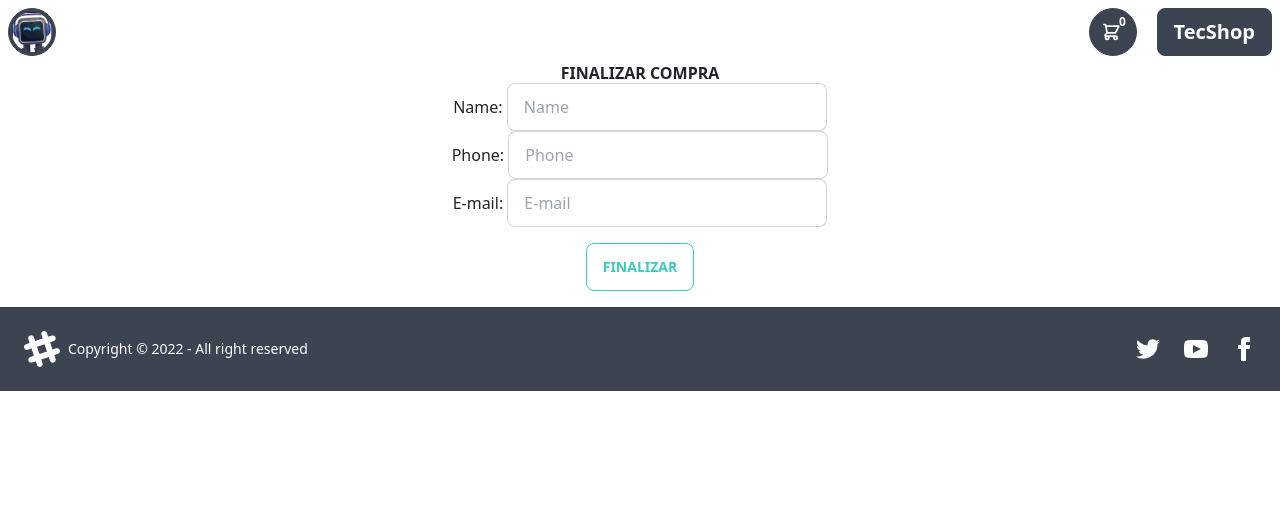
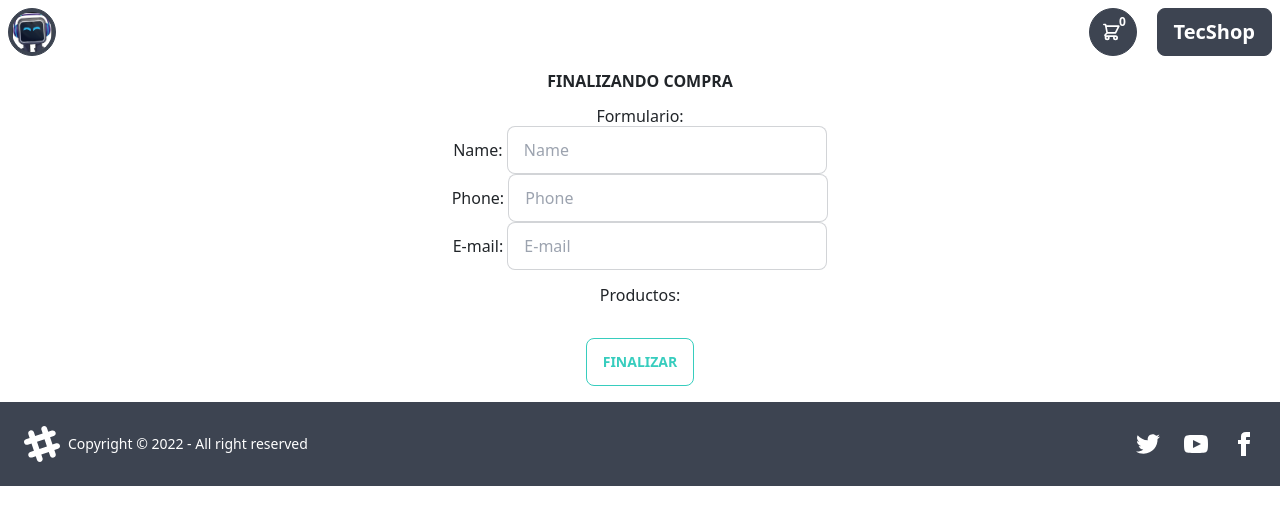
Before and after one commit to lualoman/JS-CoderHouse-Alomar, a React (Create React App) app: page /order in a window 1280 px wide. Shown: the top 524 px of the page. Built offline with nearby package versions, Linux system fonts and the light colour scheme.

Commit message:
firebase II part4

```diff
--- a/src/components/Cart.js
+++ b/src/components/Cart.js
@@ -22,7 +22,7 @@ const Cart = () => {
             <button className="btn btn-outline btn-error m-2" onClick={() => removeList()}>Eliminar todo</button>
 
             <div className='m-3'>
-                <button className='btn btn-outline btn-accent'><Link to='/order'>FINALIZAR ORDEN DE COMPRA</Link></button>
+            <Link to='/order'><button className='btn btn-outline btn-accent'>FINALIZAR ORDEN DE COMPRA</button></Link>
             </div>
 
             </div>
--- a/src/components/Order.js
+++ b/src/components/Order.js
@@ -2,14 +2,16 @@ import { addDoc, collection, getFirestore } from 'firebase/firestore'
 import { useState, useContext } from 'react'
 import { CartContext } from '../context/CartContext'
 import UserOrder from './UserOrder'
-import alertId from './AlertId'
+import AlertId from './AlertId'
 
 const Order = () => {
 
-    const {cartList} = useContext(CartContext)
+    const { cartList, removeList } = useContext(CartContext)
     const [user, setUser] = useState({})
+    const [orderId, setOrderId] = useState()
 
     const sendOrder = () => {
+
         const order = {
             buyer: user,
             items: cartList,
@@ -21,19 +23,32 @@ const Order = () => {
         const ordersCollection = collection(db, 'orders')
         addDoc(ordersCollection, order).then(({ id }) => {
             console.log(id)
-            alertId(id)   //aviso al cliente sobre su compra exitosa y muestro ID
+            setOrderId(id)
         })
+        removeList()
     }
 
     return (
         <>
-            <h1><strong>FINALIZAR COMPRA</strong></h1>
-            <UserOrder setUser={setUser} />
-            {cartList.map((item, i) => <li key={i}>{item}</li>)}
-            <button className="btn btn-outline btn-accent m-3" onClick={sendOrder}>Finalizar</button>
+            <h1 className='m-2'><strong>FINALIZANDO COMPRA</strong></h1>
+            {
+                !orderId ?
+                <>
+                <div className='m-3'>
+                    <h3>Formulario:</h3>
+                    <UserOrder setUser={setUser} />
+                </div>
+                <div className='m-3'>
+                    <h3>Productos:</h3>
+                    {cartList.map((item, i) => <li key={i}>{item.product.name}</li>)}
+                </div>
+                <button className="btn btn-outline btn-accent m-3" onClick={sendOrder}>Finalizar</button>
+                </>
+                :
+                <AlertId id={id}/>
+            }
         </>
     )
-
 }
 
 export default Order
```
